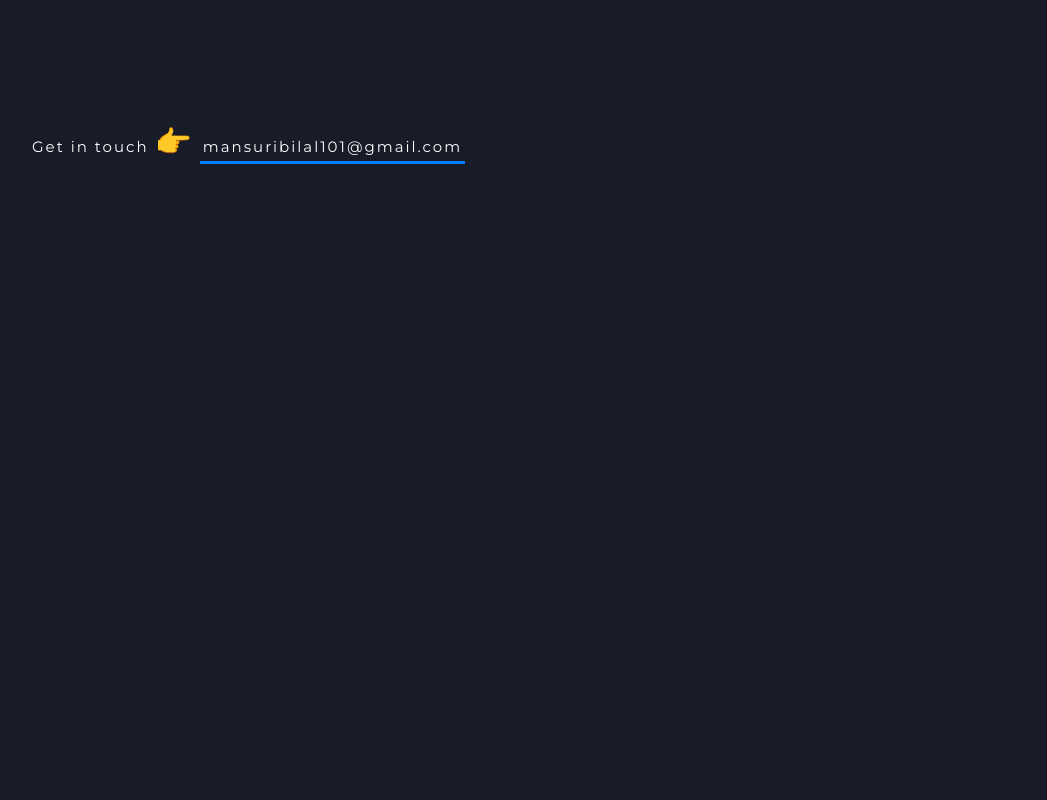
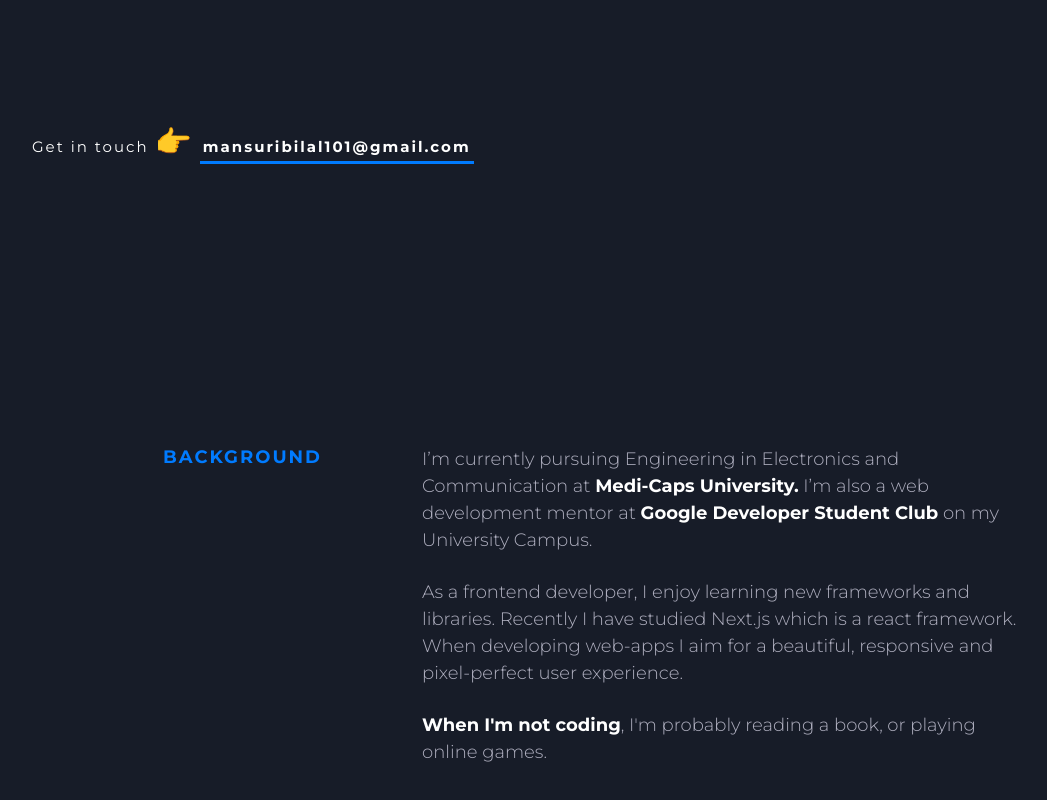
Before and after one commit to bilal-23/personal-portfolio, a Next.js app: page / in a window 1280 px wide. Shown: the part 454-1254 px from the top of the page, without its empty margins (68-1115 px from the left). Before the commit the page ends 800 px from the top, so only its background shows below. Built offline with nearby package versions, Linux system fonts and the light colour scheme.

Commit message:
💡 Feat: Background Section Added

```diff
--- a/components/background.js
+++ b/components/background.js
@@ -0,0 +1,18 @@
+import classes from './background.module.css';
+import Section from './section';
+function Background() {
+    return (
+        <Section className={classes.background}>
+            <div className={classes.background_title}>
+                BACKGROUND
+            </div>
+            <div className={classes.background_content}>
+                <p>I&rsquo;m currently pursuing Engineering in Electronics and Communication at <a href="https://www.medicaps.ac.in/" className={classes.background_link} target="_blank" rel="noreferrer">Medi-Caps University.</a> I&rsquo;m also a web development mentor at <a href="https://gdsc.community.dev/medi-caps-university-indore/" className={classes.background_link} target="_blank" rel="noreferrer">Google Developer Student Club</a> on my University Campus.</p>
+                <p>As a frontend developer, I enjoy learning new frameworks and libraries. Recently I have studied Next.js which is a react framework. When developing web-apps I aim for a beautiful, responsive and pixel-perfect user experience.</p>
+                <p><span>When I'm not coding</span>, I'm probably reading a book, or playing online games.</p>
+            </div>
+        </Section>
+    )
+
+}
+export default Background;
--- a/components/background.module.css
+++ b/components/background.module.css
@@ -0,0 +1,68 @@
+.background {
+  opacity: 1;
+  visibility: visible;
+}
+.background_title {
+  flex-shrink: 0;
+  width: 20rem;
+  margin-right: 10rem;
+  color: #007bff;
+  text-transform: uppercase;
+  text-align: right;
+  font-weight: 700;
+  letter-spacing: 2px;
+}
+.background_content {
+  font-weight: 300;
+  width: 100%;
+  max-width: 60rem;
+}
+.background_content p {
+  margin-bottom: 2.5rem;
+}
+.background span {
+  color: white;
+  font-weight: 700;
+}
+.background_link {
+  position: relative;
+  color: white !important;
+  display: inline-block;
+}
+.background_link::after {
+  position: absolute;
+  top: 100%;
+  left: 0;
+  width: 100%;
+  height: 3px;
+  background: #36363c;
+  content: "";
+  opacity: 0;
+  -webkit-transition: height 0.3s, opacity 0.3s, -webkit-transform 0.3s;
+  transition: all 0.3s, opacity 0.3s, -webkit-transform 0.3s;
+  transition: all 0.3s, opacity 0.3s, transform 0.3s;
+  transition: all 0.3s, opacity 0.3s, transform 0.3s, -webkit-transform 0.3s;
+  -webkit-transform: translateY(-5px);
+  transform: translateY(-5px);
+}
+.background_link:hover::after {
+  height: 2px;
+  border-radius: 3px;
+  opacity: 1;
+  -webkit-transform: translateY(-2px);
+  transform: translateY(-2px);
+  background: #e7e7e7;
+}
+
+@media only screen and (max-width: 768px) {
+  .background_title {
+    text-align: left;
+    width: auto;
+  }
+  .background_content {
+    width: 100%;
+    max-width: 80rem;
+    padding-top: 4rem;
+    padding-left: 6rem;
+  }
+}
--- a/components/header.js
+++ b/components/header.js
@@ -3,7 +3,7 @@ function Header() {
     return (
         <header className={classes.header}>
             <h1>Hello! <span className={classes.emoji_wave}>👋</span></h1>
-            <h2 className={classes.header_info}>I&rsquo;m Md Bilal Mansuri, a front-end developer focused on building beautiful web-apps.</h2>
+            <h2 className={classes.header_info}>I&rsquo;m Md Bilal Mansuri, a front-end developer focused on building good UI web-apps.</h2>
             <h3 className={classes.header_contact}> <span>Get in touch </span> <span className={classes.emoji_pointer}>👉</span><span> <a href="mailto:mansuribilal101@gmail.com" target="_blank" rel="noreferrer" className={classes.header_contact_link}>mansuribilal101@gmail.com</a> </span> </h3>
         </header>
     )
--- a/components/section.js
+++ b/components/section.js
@@ -2,7 +2,7 @@ import classes from './section.module.css';
 
 function Section(props) {
     return (
-        <section className={classes.section} id={props.id}>
+        <section className={`${classes.section} ${props.className}`} id={props.id}>
             {props.children}
         </section>
     )
--- a/components/section.module.css
+++ b/components/section.module.css
@@ -13,9 +13,18 @@
     padding: 10rem;
   }
 }
-@media only screen and (max-width: 900) {
+@media only screen and (max-width: 1024px) {
   .section {
     padding: 5rem;
+  }
+}
+@media only screen and (max-width: 768px) {
+  .section {
     display: block;
   }
 }
+@media only screen and (max-width: 480px) {
+  .section {
+    padding: 50px 35px;
+  }
+}
--- a/pages/index.js
+++ b/pages/index.js
@@ -1,7 +1,11 @@
+import Background from "../components/background";
 import Header from "../components/header";
 
 export default function Home() {
   return (
-    <Header />
+    <>
+      <Header />
+      <Background />
+    </>
   )
 }
--- a/styles/globals.css
+++ b/styles/globals.css
@@ -15,7 +15,13 @@ body {
   background-color: rgb(23, 28, 40);
   font-family: "Montserrat", sans-serif;
   font-weight: 300;
+  font-size: 1.8rem;
   color: white;
+}
+p {
+  font-size: 1.8rem;
+  color: rgb(175, 175, 191);
+  line-height: 1.5;
 }
 ::-moz-selection {
   /* Code for Firefox */
@@ -27,12 +33,19 @@ body {
   color: black;
   background: #ffdc00;
 }
+
 a,
 a:visited,
 a:link {
   color: inherit;
   text-decoration: none;
+  -webkit-transition: all 0.2s ease-in-out;
+  transition: all 0.2s ease-in-out;
+  text-decoration: none;
+  font-weight: 700;
+  color: inherit;
 }
+
 @media only screen and (max-width: 900px) {
   html {
     font-size: 55%;
```
